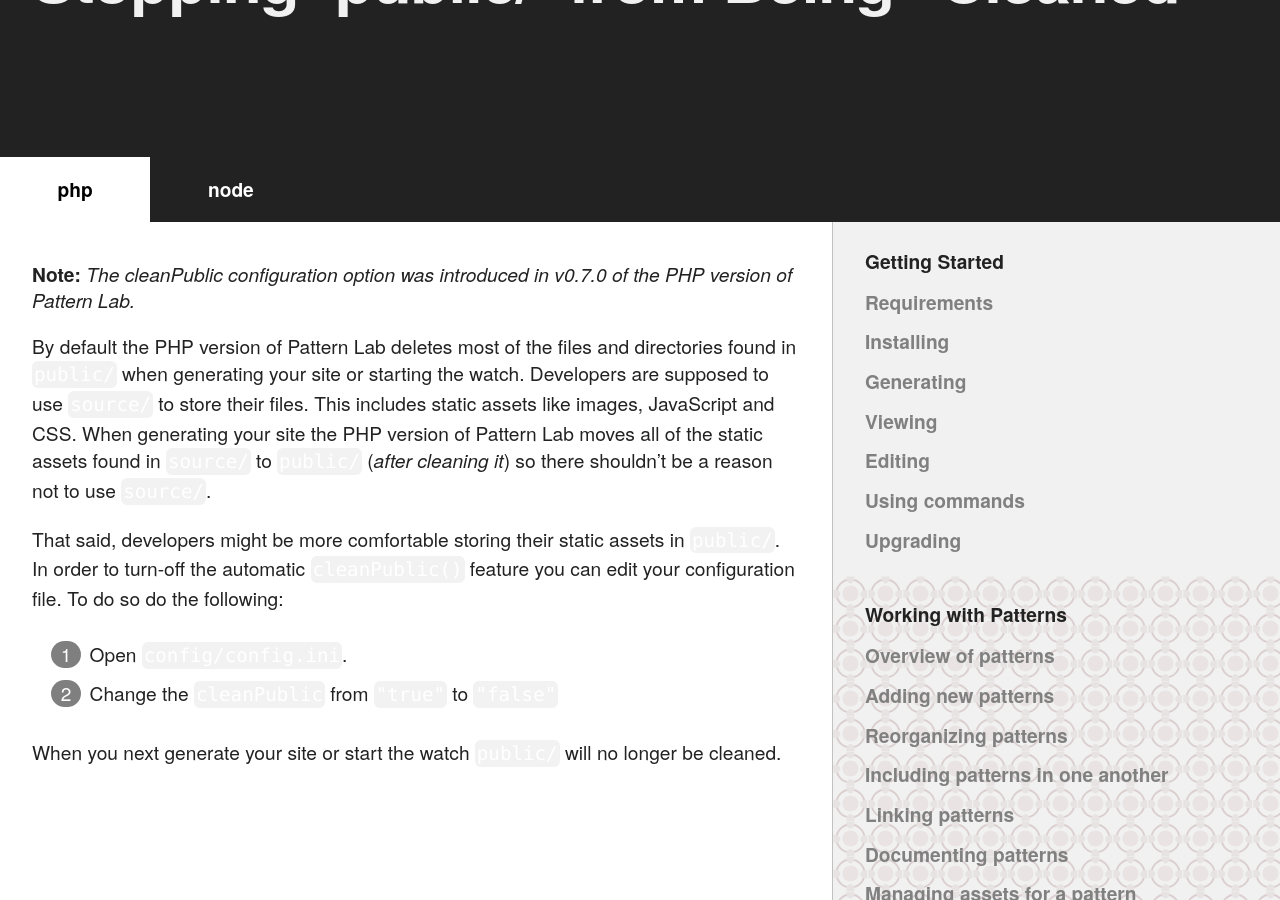
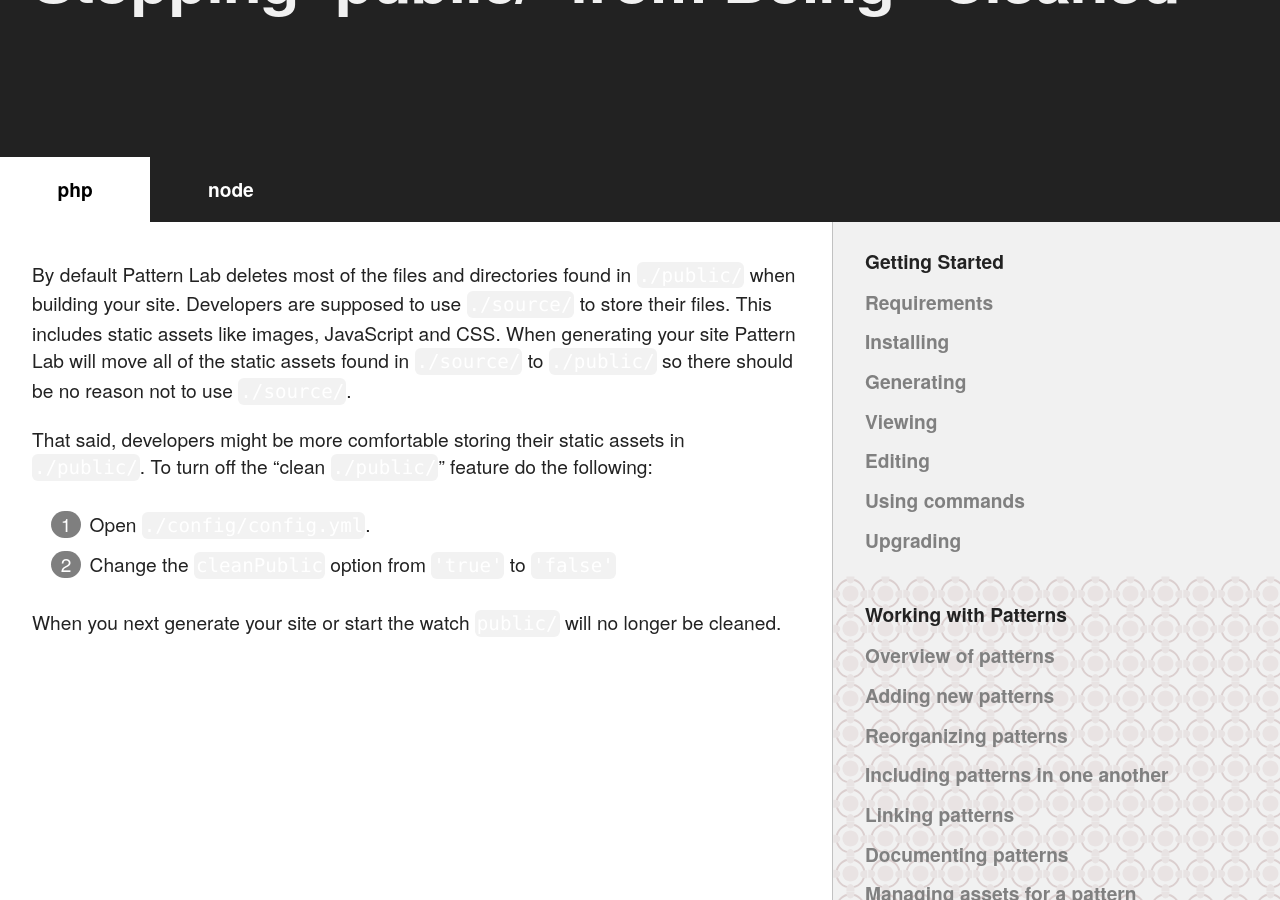
Before and after one commit to pattern-lab/website, a Jekyll site: the page built from docs/advanced-clean-public.md, in a window 1280 px wide and 900 px high, scrolled down 278 px. Built offline with Jekyll 4.4.1, drawn with Linux system fonts in a browser that asks for light colours; comment, search, counter and statistics services are not loaded.

Commit message:
updating config name

```diff
--- a/docs/advanced-clean-public.md
+++ b/docs/advanced-clean-public.md
@@ -14,14 +14,12 @@
 
 {% capture m %}
 
-**Note:** *The cleanPublic configuration option was introduced in v0.7.0 of the PHP version of Pattern Lab.*
+By default Pattern Lab deletes most of the files and directories found in `./public/` when building your site. Developers are supposed to use `./source/` to store their files. This includes static assets like images, JavaScript and CSS. When generating your site Pattern Lab will move all of the static assets found in `./source/` to `./public/` so there should be no reason not to use `./source/`.
 
-By default the PHP version of Pattern Lab deletes most of the files and directories found in `public/` when generating your site or starting the watch. Developers are supposed to use `source/` to store their files. This includes static assets like images, JavaScript and CSS. When generating your site the PHP version of Pattern Lab moves all of the static assets found in `source/` to `public/` (_after cleaning it_) so there shouldn't be a reason not to use `source/`.
+That said, developers might be more comfortable storing their static assets in `./public/`. To turn off the "clean `./public/`" feature do the following:
 
-That said, developers might be more comfortable storing their static assets in `public/`. In order to turn-off the automatic `cleanPublic()` feature you can edit your configuration file. To do so do the following:
-
-1. Open `config/config.ini`.
-2. Change the `cleanPublic` from `"true"` to `"false"`
+1. Open `./config/config.yml`.
+2. Change the `cleanPublic` option from `'true'` to `'false'`
 
 When you next generate your site or start the watch `public/` will no longer be cleaned.
 
```
